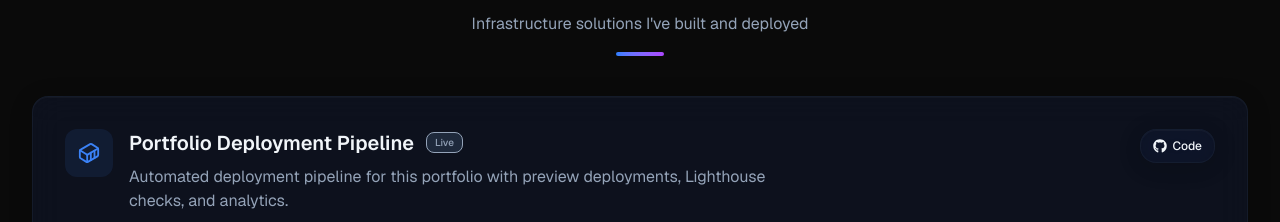
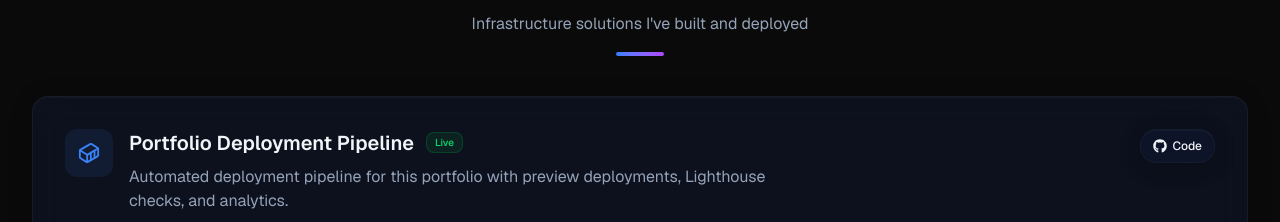
Before and after one commit to mareeswaranc/mareeswaranc, a Next.js app: page / in a window 1280 px wide. Shown: the part 4126-4348 px from the top of the page. Built offline with nearby package versions, Linux system fonts and the light colour scheme.

Commit message:
Update Projects.tsx

```diff
--- a/src/components/sections/Projects.tsx
+++ b/src/components/sections/Projects.tsx
@@ -10,6 +10,7 @@ const statusColors: Record<string, string> = {
   Production: "bg-green-500/10 text-green-400 border-green-500/20",
   Active: "bg-blue-500/10 text-blue-400 border-blue-500/20",
   Maintained: "bg-amber-500/10 text-amber-400 border-amber-500/20",
+  Live: "bg-green-500/10 text-green-400 border-green-500/20",
 };
 
 const tagColors: Record<string, string> = {
```
